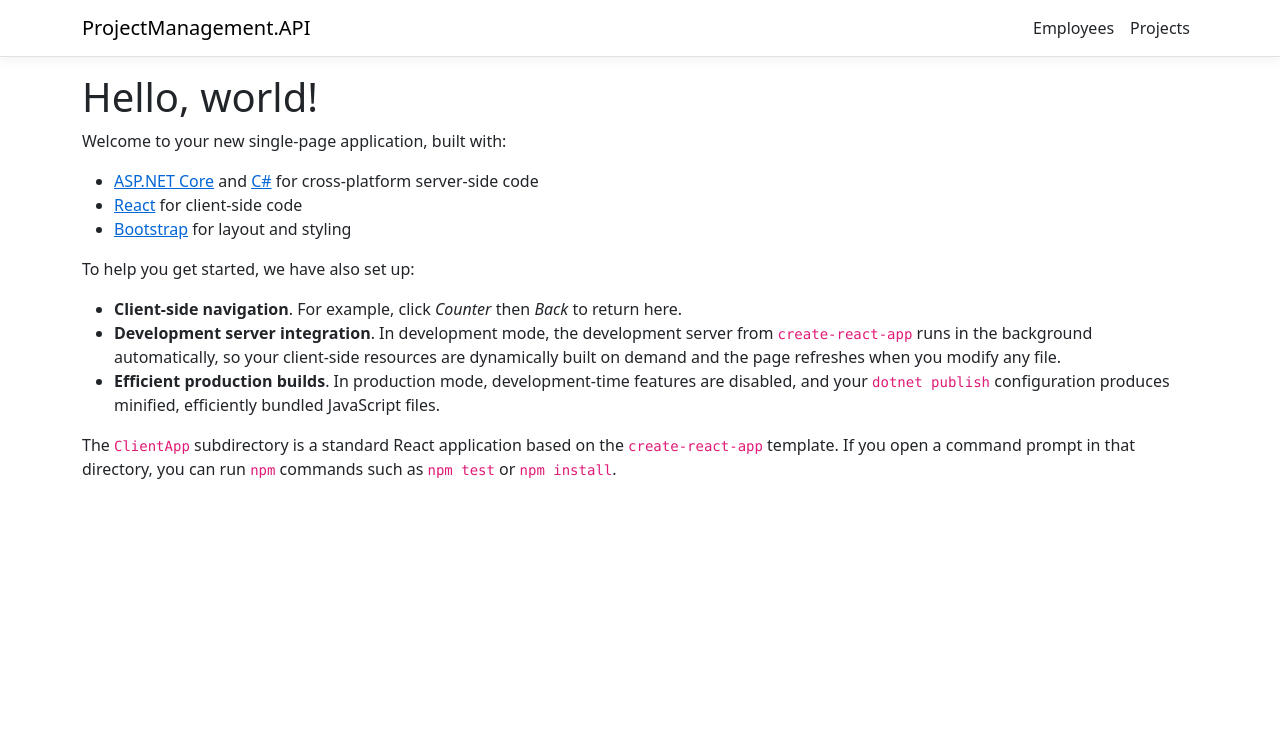
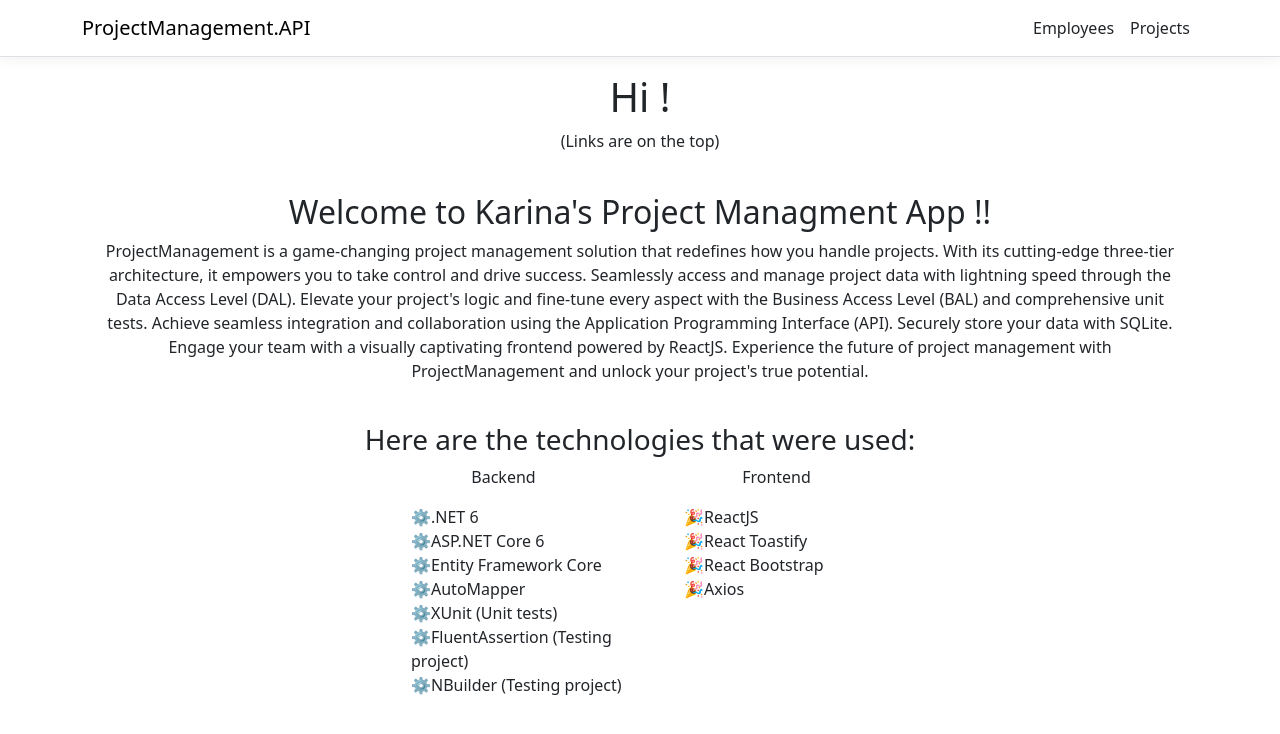
Before and after one commit to corianderr/ProjectManagement, a React (Create React App) app in the folder ProjectManagement.API/ClientApp/: page / in a window 1280 px wide. Shown: the top 734 px of the page. Built offline with nearby package versions, Linux system fonts and the light colour scheme.

Commit message:
Custom home page

```diff
--- a/ProjectManagement.API/ClientApp/src/components/Home.js
+++ b/ProjectManagement.API/ClientApp/src/components/Home.js
@@ -5,34 +5,46 @@
 
     render() {
         return (
-            <div>
-                <h1>Hello, world!</h1>
-                <p>Welcome to your new single-page application, built with:</p>
-                <ul>
-                    <li><a href='https://get.asp.net/'>ASP.NET Core</a> and <a
-                        href='https://msdn.microsoft.com/en-us/library/67ef8sbd.aspx'>C#</a> for cross-platform
-                        server-side code
-                    </li>
-                    <li><a href='https://facebook.github.io/react/'>React</a> for client-side code</li>
-                    <li><a href='http://getbootstrap.com/'>Bootstrap</a> for layout and styling</li>
-                </ul>
-                <p>To help you get started, we have also set up:</p>
-                <ul>
-                    <li><strong>Client-side navigation</strong>. For example,
-                        click <em>Counter</em> then <em>Back</em> to return here.
-                    </li>
-                    <li><strong>Development server integration</strong>. In development mode, the development server
-                        from <code>create-react-app</code> runs in the background automatically, so your client-side
-                        resources are dynamically built on demand and the page refreshes when you modify any file.
-                    </li>
-                    <li><strong>Efficient production builds</strong>. In production mode, development-time features are
-                        disabled, and your <code>dotnet publish</code> configuration produces minified, efficiently
-                        bundled JavaScript files.
-                    </li>
-                </ul>
-                <p>The <code>ClientApp</code> subdirectory is a standard React application based on
-                    the <code>create-react-app</code> template. If you open a command prompt in that directory, you can
-                    run <code>npm</code> commands such as <code>npm test</code> or <code>npm install</code>.</p>
+            <div className="text-center container">
+                <h1>Hi !</h1>
+                <p>(Links are on the top)</p>
+                <br/>
+                <h2 className="text-center">Welcome to Karina's Project Managment App !!</h2>
+                <p>
+                    ProjectManagement is a game-changing project management solution that redefines how you handle
+                    projects. With its cutting-edge three-tier architecture, it empowers you to take control and
+                    drive success. Seamlessly access and manage project data with lightning speed through the Data
+                    Access Level (DAL). Elevate your project's logic and fine-tune every aspect with the Business
+                    Access Level (BAL) and comprehensive unit tests. Achieve seamless integration and collaboration
+                    using the Application Programming Interface (API). Securely store your data with SQLite. Engage
+                    your team with a visually captivating frontend powered by ReactJS. Experience the future of project
+                    management with ProjectManagement and unlock your project's true potential.
+                </p>
+                <br/>
+                <h3>Here are the technologies that were used:</h3>
+                <div className="row m-auto">
+                    <div className="ms-auto col-3">
+                        <p>Backend</p>
+                        <ul className="technologies">
+                            <li>.NET 6</li>
+                            <li>ASP.NET Core 6</li>
+                            <li>Entity Framework Core</li>
+                            <li>AutoMapper</li>
+                            <li>XUnit (Unit tests)</li>
+                            <li>FluentAssertion (Testing project)</li>
+                            <li>NBuilder (Testing project)</li>
+                        </ul>
+                    </div>
+                    <div className="me-auto col-3">
+                        <p>Frontend</p>
+                        <ul className="front-technologies">
+                            <li>ReactJS</li>
+                            <li>React Toastify</li>
+                            <li>React Bootstrap</li>
+                            <li>Axios</li>
+                        </ul>
+                    </div>
+                </div>
             </div>
         );
     }
--- a/ProjectManagement.API/ClientApp/src/custom.css
+++ b/ProjectManagement.API/ClientApp/src/custom.css
@@ -12,3 +12,19 @@
     background-color: #1b6ec2;
     border-color: #1861ac;
 }
+
+ul {
+    text-align: start;
+}
+
+ul.technologies, ul.front-technologies {
+    list-style: none;
+}
+
+ul.technologies li::before {
+    content: "⚙️";
+}
+
+ul.front-technologies li::before {
+    content: "🎉";
+}
```
